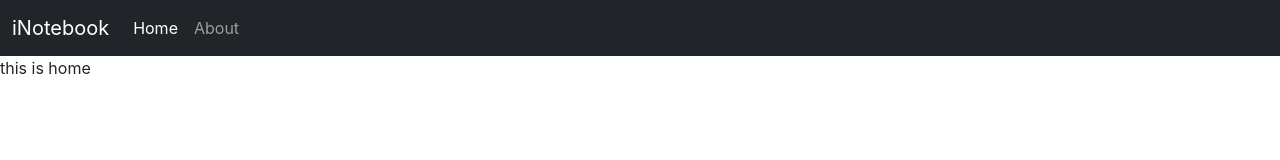
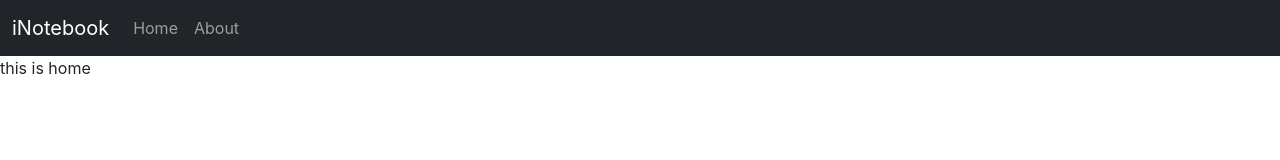
Before and after one commit to Kesar25/iNotebook, a React (Create React App) app in the folder frontend/: page / in a window 1280 px wide. Shown: the top 160 px of the page. Built offline with nearby package versions, Linux system fonts and the light colour scheme.

Commit message:
Use location hook feature

```diff
--- a/frontend/src/components/Navbar.js
+++ b/frontend/src/components/Navbar.js
@@ -1,7 +1,9 @@
 import React from 'react'
-import {Link} from "react-router-dom"
+import { Link, useLocation } from "react-router-dom"
 
 function Navbar() {
+  const location = useLocation();
+
   return (
     <>
       <nav className="navbar navbar-expand-lg navbar-dark bg-dark">
@@ -13,10 +15,10 @@ function Navbar() {
           <div className="collapse navbar-collapse" id="navbarSupportedContent">
             <ul className="navbar-nav me-auto mb-2 mb-lg-0">
               <li className="nav-item">
-          <Link className="nav-link active" aria-current="page" to="/">Home</Link>
+                <Link className={`nav-link {location.pathname==="/"?"active":""}`} to="/">Home</Link>
               </li>
               <li className="nav-item">
-          <Link className="nav-link" to="/About">About</Link>
+                <Link className={`nav-link {location.pathname==="/"About?"active":""}`} to="/About">About</Link>
               </li>
 
 
```
Lines whose indentation alone changed are shown as unchanged.
